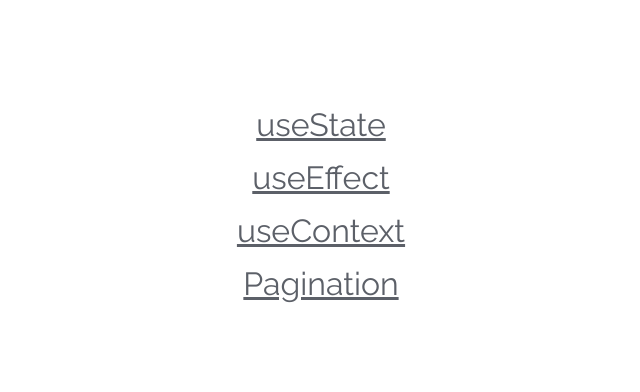
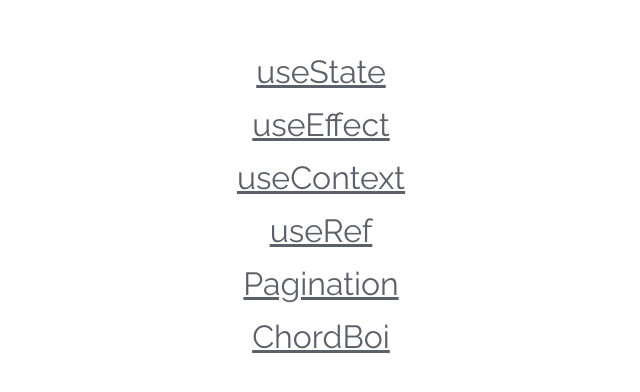
Before and after one commit to burdell/react-hooks-examples, a React (Vite) app: page / in a window 1280 px wide. Shown: the part 188-580 px from the top of the page, without its empty margins (319-959 px from the left). Built offline with nearby package versions, Linux system fonts and the light colour scheme; a web font is replaced by a local one.

Commit message:
Add back in hooks from yore

```diff
--- a/src/App.tsx
+++ b/src/App.tsx
@@ -9,6 +9,8 @@ import { UseStateRoute } from './UseState/route'
 import { UseEffectRoute } from './UseEffect/route'
 import { UseContextRoute } from './UseContext/route'
 import { PaginationRoute } from './Pagination/route'
+import { CustomHookRoute } from './CustomHook/route'
+import { UseRefRoute } from './UseRef/route'
 
 export const App = () => (
   <AppStyles>
@@ -17,8 +19,10 @@ export const App = () => (
       <Home path="/" />
       <UseStateRoute path="/use-state" />
       <UseEffectRoute path="/use-effect" />
+      <UseContextRoute path="/use-context" />
+      <UseRefRoute path="/use-ref" />
       <PaginationRoute path="/pagination" />
-      <UseContextRoute path="/use-context" />
+      <CustomHookRoute path="/chordboi" />
     </Router>
   </AppStyles>
 )
--- a/src/Home.tsx
+++ b/src/Home.tsx
@@ -22,6 +22,8 @@ export const Home = (_: RouteComponentProps) => (
     <Link to="/use-state">useState</Link>
     <Link to="/use-effect">useEffect</Link>
     <Link to="/use-context">useContext</Link>
+    <Link to="/use-ref">useRef</Link>
     <Link to="/pagination">Pagination</Link>
+    <Link to="/chordboi">ChordBoi</Link>
   </HomeStyles>
 )
```
